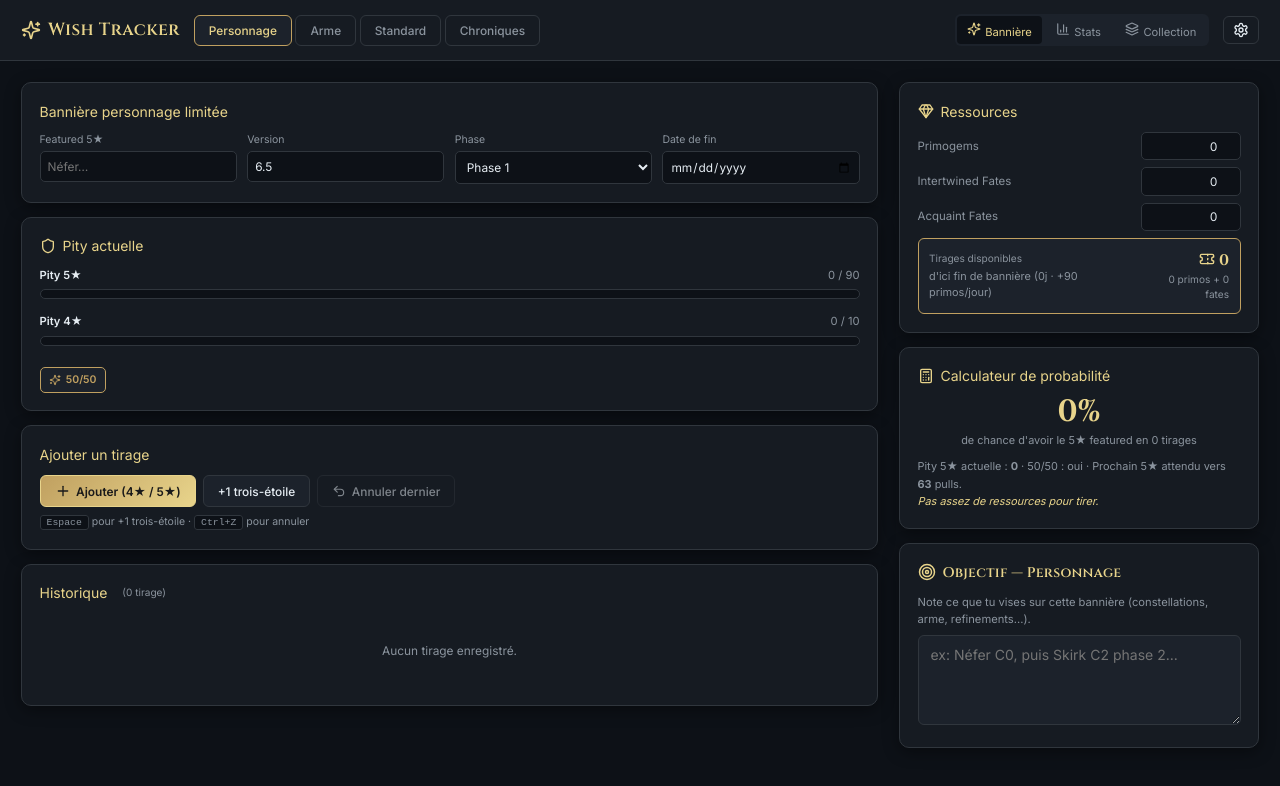
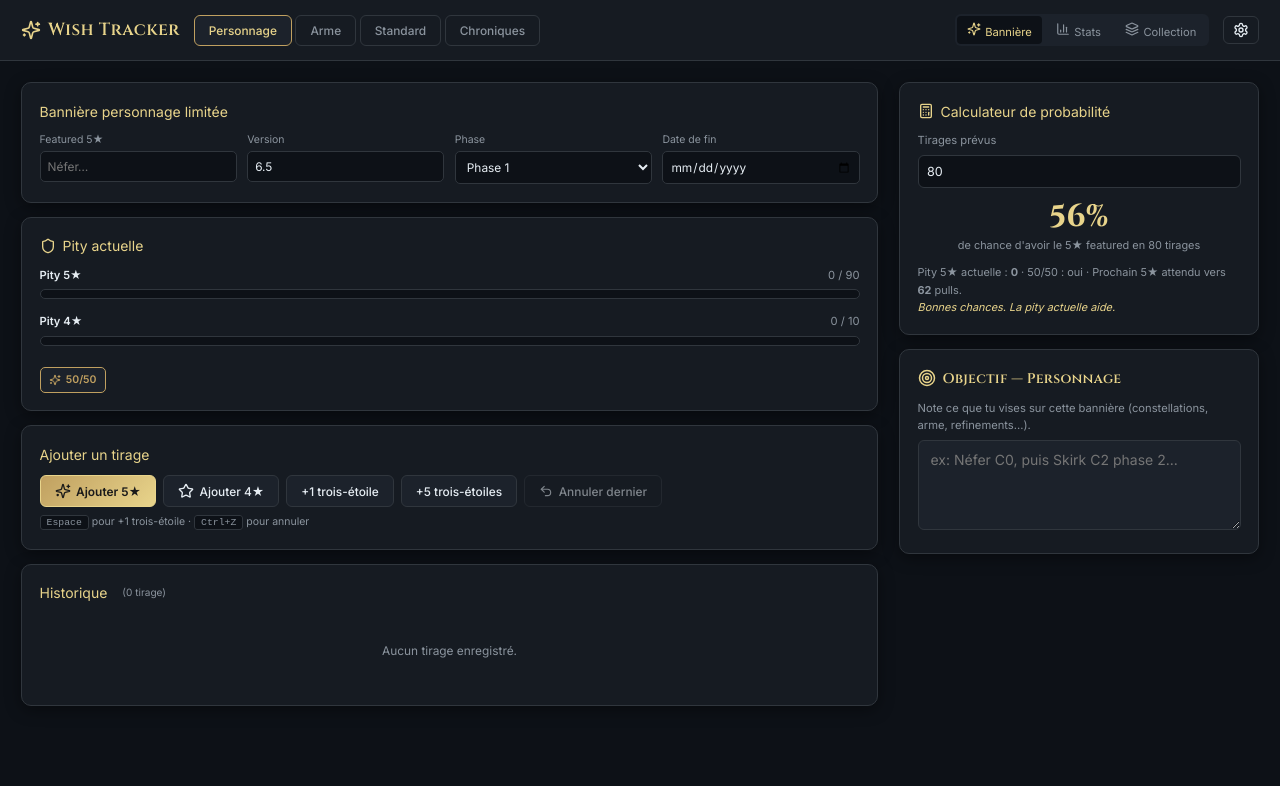
Before and after one commit to Sym-0ne/wish-counter, a React (Vite) app: page / in a window 1280 px wide. Shown: the top 786 px of the page. Built offline with nearby package versions, Linux system fonts and the light colour scheme.

Commit message:
ajout de fonctions et supr primo counter

```diff
--- a/src/App.jsx
+++ b/src/App.jsx
@@ -1,16 +1,14 @@
 import { useState, useCallback } from 'react';
 import { usePersistedReducer } from './hooks/usePersistedReducer';
 import { useKeyboardShortcuts } from './hooks/useKeyboardShortcuts';
-import { useLuckScore, useStreak } from './hooks/useDerivedStats';
+import { useLuckScore, useStreak, useNameSuggestions } from './hooks/useDerivedStats';
 import * as A from './store/actions';
-import { BANNER_CONFIG } from './utils/banners';
 
 import { Header } from './components/Header';
 import { BannerInfo } from './components/BannerInfo';
 import { PityCard } from './components/PityCard';
 import { AddWishControls, AddWishModal } from './components/AddWishModal';
 import { WishHistory } from './components/WishHistory';
-import { PrimoCounter } from './components/PrimoCounter';
 import { ProbabilityCalc } from './components/ProbabilityCalc';
 import { Wishlist } from './components/Wishlist';
 import { StatsPanel } from './components/StatsPanel';
@@ -19,19 +17,18 @@ import { Settings } from './components/Settings';
 
 export default function App() {
   const [state, dispatch] = usePersistedReducer();
-  const [view, setView] = useState('banner'); // 'banner' | 'stats' | 'collection'
+  const [view, setView] = useState('banner');
   const [wishModalOpen, setWishModalOpen] = useState(false);
+  const [addRank, setAddRank] = useState(5); // rang pré-rempli à l'ouverture du modal
   const [settingsOpen, setSettingsOpen] = useState(false);
 
   const activeKey = state.activeBanner;
   const activeBanner = state.banners[activeKey];
-  const cfg = BANNER_CONFIG[activeKey];
 
-  // Indicateurs dérivés (recalculés à chaque mutation via useMemo dans les hooks).
   const luckScore = useLuckScore(state.banners);
   const streak = useStreak(state.banners);
+  const nameSuggestions = useNameSuggestions(state.banners);
 
-  // --- Action helpers ---
   const handleAddWish = useCallback(
     (wish) => dispatch(A.addWish(activeKey, wish)),
     [dispatch, activeKey],
@@ -40,19 +37,25 @@ export default function App() {
     () => dispatch(A.addThreeStar(activeKey)),
     [dispatch, activeKey],
   );
+  const handleAddFiveThreeStars = useCallback(
+    () => dispatch(A.addThreeStarsBulk(activeKey, 5)),
+    [dispatch, activeKey],
+  );
   const handleUndo = useCallback(
     () => dispatch(A.undoLastWish(activeKey)),
     [dispatch, activeKey],
   );
+
+  const openAddModal = useCallback((rank) => {
+    setAddRank(rank);
+    setWishModalOpen(true);
+  }, []);
 
   // Raccourcis : Espace = +1 trois-étoile, Ctrl+Z = undo (vue bannière uniquement).
   useKeyboardShortcuts({
     onSpace: view === 'banner' ? handleAddThreeStar : null,
     onUndo: view === 'banner' ? handleUndo : null,
   });
-
-  // Détermine le type de fate à utiliser pour les calculs (standard = acquaint).
-  const fateType = activeKey === 'standard' ? 'acquaint' : 'intertwined';
 
   return (
     <div className="app">
@@ -81,8 +84,9 @@ export default function App() {
               streak={streak}
             />
             <AddWishControls
-              onOpenModal={() => setWishModalOpen(true)}
+              onOpenModal={openAddModal}
               onAddThreeStar={handleAddThreeStar}
+              onAddFiveThreeStars={handleAddFiveThreeStars}
               onUndo={handleUndo}
               canUndo={activeBanner.history.length > 0}
             />
@@ -94,19 +98,7 @@ export default function App() {
           </div>
 
           <div className="app__col">
-            <PrimoCounter
-              resources={state.resources}
-              income={state.income}
-              banner={activeBanner}
-              fateType={fateType}
-              onChange={(resources) => dispatch(A.updateResources(resources))}
-            />
-            <ProbabilityCalc
-              banner={activeBanner}
-              bannerKey={activeKey}
-              resources={state.resources}
-              income={state.income}
-            />
+            <ProbabilityCalc banner={activeBanner} bannerKey={activeKey} />
             <Wishlist
               bannerKey={activeKey}
               banner={activeBanner}
@@ -134,6 +126,8 @@ export default function App() {
         onSubmit={handleAddWish}
         bannerKey={activeKey}
         banner={activeBanner}
+        initialRank={addRank}
+        nameSuggestions={nameSuggestions}
       />
 
       <Settings
--- a/src/components/AddWishModal.jsx
+++ b/src/components/AddWishModal.jsx
@@ -1,17 +1,29 @@
 import { useEffect, useRef, useState } from 'react';
-import { Plus, Undo2, X } from 'lucide-react';
+import { Plus, Undo2, X, Sparkles, Star } from 'lucide-react';
 import { BANNER_CONFIG } from '../utils/banners';
 
-export function AddWishControls({ onOpenModal, onAddThreeStar, onUndo, canUndo }) {
+export function AddWishControls({
+  onOpenModal,
+  onAddThreeStar,
+  onAddFiveThreeStars,
+  onUndo,
+  canUndo,
+}) {
   return (
     <div className="card">
       <div className="card__title">Ajouter un tirage</div>
       <div className="add-wish">
-        <button className="btn btn--primary" onClick={onOpenModal}>
-          <Plus size={16} /> Ajouter (4★ / 5★)
+        <button className="btn btn--primary" onClick={() => onOpenModal(5)}>
+          <Sparkles size={16} /> Ajouter 5★
+        </button>
+        <button className="btn" onClick={() => onOpenModal(4)}>
+          <Star size={16} /> Ajouter 4★
         </button>
         <button className="btn" onClick={onAddThreeStar}>
           +1 trois-étoile
+        </button>
+        <button className="btn" onClick={onAddFiveThreeStars}>
+          +5 trois-étoiles
         </button>
         <button className="btn btn--ghost btn--danger" onClick={onUndo} disabled={!canUndo}>
           <Undo2 size={14} /> Annuler dernier
@@ -24,9 +36,17 @@ export function AddWishControls({ onOpenModal, onAddThreeStar, onUndo, canUndo }
   );
 }
 
-export function AddWishModal({ open, onClose, onSubmit, bannerKey, banner }) {
+export function AddWishModal({
+  open,
+  onClose,
+  onSubmit,
+  bannerKey,
+  banner,
+  initialRank = 5,
+  nameSuggestions = { character: [], weapon: [] },
+}) {
   const cfg = BANNER_CONFIG[bannerKey];
-  const [rank, setRank] = useState(5);
+  const [rank, setRank] = useState(initialRank);
   const [name, setName] = useState('');
   const [itemType, setItemType] = useState(bannerKey === 'weapon' ? 'weapon' : 'character');
   const [featured, setFeatured] = useState(true);
@@ -35,21 +55,24 @@ export function AddWishModal({ open, onClose, onSubmit, bannerKey, banner }) {
 
   useEffect(() => {
     if (open) {
-      setRank(5);
+      setRank(initialRank);
       setName('');
       setItemType(bannerKey === 'weapon' ? 'weapon' : 'character');
       setFeatured(true);
       setTimeout(() => nameRef.current?.focus(), 50);
     }
-  }, [open, bannerKey]);
+  }, [open, bannerKey, initialRank]);
 
   if (!open) return null;
 
   const showFeaturedToggle =
     rank >= 4 && (cfg.has5050 || cfg.hasFatePoints) && itemType !== '';
 
-  // Pity preview : à quelle pity ce tirage va atterrir ?
   const previewPity = rank === 5 ? banner.pity5 + 1 : rank === 4 ? banner.pity4 + 1 : null;
+
+  // Suggestions filtrées par type sélectionné
+  const currentSuggestions =
+    (itemType === 'weapon' ? nameSuggestions.weapon : nameSuggestions.character) || [];
 
   const handleSubmit = (e) => {
     e.preventDefault();
@@ -106,9 +129,25 @@ export function AddWishModal({ open, onClose, onSubmit, bannerKey, banner }) {
                 type="text"
                 value={name}
                 onChange={(e) => setName(e.target.value)}
-                placeholder={rank === 5 ? 'Néfer, Mistsplitter…' : 'Bennett, Sacrificial Sword…'}
+                placeholder={
+                  rank === 5 ? 'Néfer, Mistsplitter…' : 'Bennett, Sacrificial Sword…'
+                }
+                list="wish-name-suggestions"
+                autoComplete="off"
                 required
               />
+              <datalist id="wish-name-suggestions">
+                {currentSuggestions.map((n) => (
+                  <option key={n} value={n} />
+                ))}
+              </datalist>
+              {currentSuggestions.length > 0 && (
+                <div className="text-xs muted" style={{ marginTop: 4 }}>
+                  {currentSuggestions.length}{' '}
+                  {itemType === 'weapon' ? 'arme(s)' : 'personnage(s)'} déjà enregistré(es)
+                  — tape pour filtrer ou choisis dans la liste
+                </div>
+              )}
             </div>
 
             <div className="modal__field">
@@ -130,8 +169,8 @@ export function AddWishModal({ open, onClose, onSubmit, bannerKey, banner }) {
                   />
                   <label htmlFor="featured" style={{ marginBottom: 0, cursor: 'pointer' }}>
                     {bannerKey === 'weapon'
-                      ? 'C\'est l\'arme ciblée (Epitomized Path)'
-                      : 'C\'est le personnage / l\'arme featured (50/50 gagné)'}
+                      ? "C'est l'arme ciblée (Epitomized Path)"
+                      : "C'est le personnage / l'arme featured (50/50 gagné)"}
                   </label>
                 </div>
                 {!featured && rank === 5 && cfg.has5050 && (
@@ -159,7 +198,8 @@ export function AddWishModal({ open, onClose, onSubmit, bannerKey, banner }) {
               color: 'var(--muted)',
             }}
           >
-            Sera enregistré à la pity {rank}★ : <strong style={{ color: 'var(--accent)' }}>{previewPity}</strong>
+            Sera enregistré à la pity {rank}★ :{' '}
+            <strong style={{ color: 'var(--accent)' }}>{previewPity}</strong>
           </div>
         )}
 
--- a/src/components/PrimoCounter.jsx
+++ /dev/null
@@ -1,70 +0,0 @@
-import { Gem, Ticket } from 'lucide-react';
-import { totalAvailableWishes } from '../utils/primoCalc';
-
-export function PrimoCounter({ resources, income, banner, onChange, fateType = 'intertwined' }) {
-  const calc = totalAvailableWishes({
-    resources,
-    income,
-    endDate: banner.metadata.endDate,
-    fateType,
-  });
-
-  const handleChange = (key, val) => {
-    onChange({ [key]: Math.max(0, Number(val) || 0) });
-  };
-
-  return (
-    <div className="card">
-      <div className="card__title">
-        <Gem size={16} />
-        Ressources
-      </div>
-
-      <div className="primo__row">
-        <label>Primogems</label>
-        <input
-          type="number"
-          min="0"
-          value={resources.primos}
-          onChange={(e) => handleChange('primos', e.target.value)}
-        />
-      </div>
-      <div className="primo__row">
-        <label>Intertwined Fates</label>
-        <input
-          type="number"
-          min="0"
-          value={resources.intertwinedFates}
-          onChange={(e) => handleChange('intertwinedFates', e.target.value)}
-        />
-      </div>
-      <div className="primo__row">
-        <label>Acquaint Fates</label>
-        <input
-          type="number"
-          min="0"
-          value={resources.acquaintFates}
-          onChange={(e) => handleChange('acquaintFates', e.target.value)}
-        />
-      </div>
-
-      <div className="primo__total">
-        <div>
-          <div className="text-xs muted">Tirages disponibles</div>
-          <div style={{ fontSize: '0.78rem', color: 'var(--muted)', marginTop: 2 }}>
-            d'ici fin de bannière ({calc.days}j · +{calc.dailyPrimos} primos/jour)
-          </div>
-        </div>
-        <div style={{ textAlign: 'right' }}>
-          <strong>
-            <Ticket size={16} style={{ verticalAlign: -2, marginRight: 4 }} />
-            {calc.total}
-          </strong>
-          <div className="text-xs muted">
-            {calc.fromPrimos} primos + {calc.fromFates} fates
-          </div>
-        </div>
-      </div>
-    </div>
-  );
-}
--- a/src/components/ProbabilityCalc.jsx
+++ b/src/components/ProbabilityCalc.jsx
@@ -1,29 +1,24 @@
-import { useMemo } from 'react';
+import { useMemo, useState } from 'react';
 import { Calculator } from 'lucide-react';
 import { simulateBannerPulls, expectedPullsToFiveStar } from '../utils/probability';
 import { BANNER_CONFIG } from '../utils/banners';
-import { totalAvailableWishes } from '../utils/primoCalc';
 
-export function ProbabilityCalc({ banner, bannerKey, resources, income }) {
+export function ProbabilityCalc({ banner, bannerKey }) {
   const cfg = BANNER_CONFIG[bannerKey];
-  const calc = totalAvailableWishes({
-    resources,
-    income,
-    endDate: banner.metadata.endDate,
-    fateType: bannerKey === 'standard' ? 'acquaint' : 'intertwined',
-  });
-
-  const totalPulls = calc.total;
+  const [pullsInput, setPullsInput] = useState('80');
+  const totalPulls = Math.max(0, parseInt(pullsInput, 10) || 0);
 
   const probability = useMemo(
     () =>
-      simulateBannerPulls({
-        bannerKey,
-        pity5: banner.pity5,
-        isGuaranteed: banner.isGuaranteed,
-        fatePoints: banner.fatePoints,
-        totalPulls,
-      }),
+      totalPulls > 0
+        ? simulateBannerPulls({
+            bannerKey,
+            pity5: banner.pity5,
+            isGuaranteed: banner.isGuaranteed,
+            fatePoints: banner.fatePoints,
+            totalPulls,
+          })
+        : 0,
     [bannerKey, banner.pity5, banner.isGuaranteed, banner.fatePoints, totalPulls],
   );
 
@@ -36,7 +31,7 @@ export function ProbabilityCalc({ banner, bannerKey, resources, income }) {
 
   let assessment = '';
   if (totalPulls === 0) {
-    assessment = 'Pas assez de ressources pour tirer.';
+    assessment = 'Saisis le nombre de tirages prévus pour estimer ta chance.';
   } else if (pct >= 80) {
     assessment = 'Très probable. Sortie de bannière confortable.';
   } else if (pct >= 50) {
@@ -60,6 +55,17 @@ export function ProbabilityCalc({ banner, bannerKey, resources, income }) {
         Calculateur de probabilité
       </div>
 
+      <div className="modal__field">
+        <label>Tirages prévus</label>
+        <input
+          type="number"
+          min="0"
+          value={pullsInput}
+          onChange={(e) => setPullsInput(e.target.value)}
+          placeholder="ex: 80"
+        />
+      </div>
+
       <div className="prob__big">
         <div className="prob__big-value">{pct}%</div>
         <div className="prob__big-label">
--- a/src/store/actions.js
+++ b/src/store/actions.js
@@ -1,6 +1,7 @@
 // Types d'actions et action creators.
 
 export const ActionTypes = {
+  ADD_THREE_STARS_BULK: 'ADD_THREE_STARS_BULK',
   ADD_WISH: 'ADD_WISH',
   ADD_THREE_STAR: 'ADD_THREE_STAR',
   UNDO_LAST_WISH: 'UNDO_LAST_WISH',
@@ -79,3 +80,8 @@ export const importState = (state, mode = 'replace') => ({
 export const resetAll = () => ({
   type: ActionTypes.RESET_ALL,
 });
+
+export const addThreeStarsBulk = (banner, count) => ({
+  type: ActionTypes.ADD_THREE_STARS_BULK,
+  payload: { banner, count },
+});
--- a/src/store/reducer.js
+++ b/src/store/reducer.js
@@ -68,6 +68,32 @@ export function reducer(state, action) {
           wish: { rank: 3, name: '', itemType: 'weapon', featured: false },
         },
       });
+    }
+    case ActionTypes.ADD_THREE_STARS_BULK: {
+      const { banner: bannerKey, count } = action.payload;
+      const banner = state.banners[bannerKey];
+      if (!banner || count <= 0) return state;
+      // Append N wishes 3★ d'un coup puis rebuild une seule fois (perf).
+      const newHistory = [...banner.history];
+      const baseTs = Date.now();
+      for (let i = 0; i < count; i++) {
+        newHistory.push({
+          id: newId(),
+          timestamp: baseTs + i,
+          version: state.version,
+          bannerKey,
+          rank: 3,
+          name: '',
+          itemType: 'weapon',
+          featured: false,
+          pityAt: null,
+        });
+      }
+      const newBanner = rebuildBanner({ ...banner, history: newHistory }, bannerKey);
+      return {
+        ...state,
+        banners: { ...state.banners, [bannerKey]: newBanner },
+      };
     }
 
     case ActionTypes.UNDO_LAST_WISH: {
```
Also changed, not shown: src/hooks/useDerivedStats.js (+26 -0 lines).
